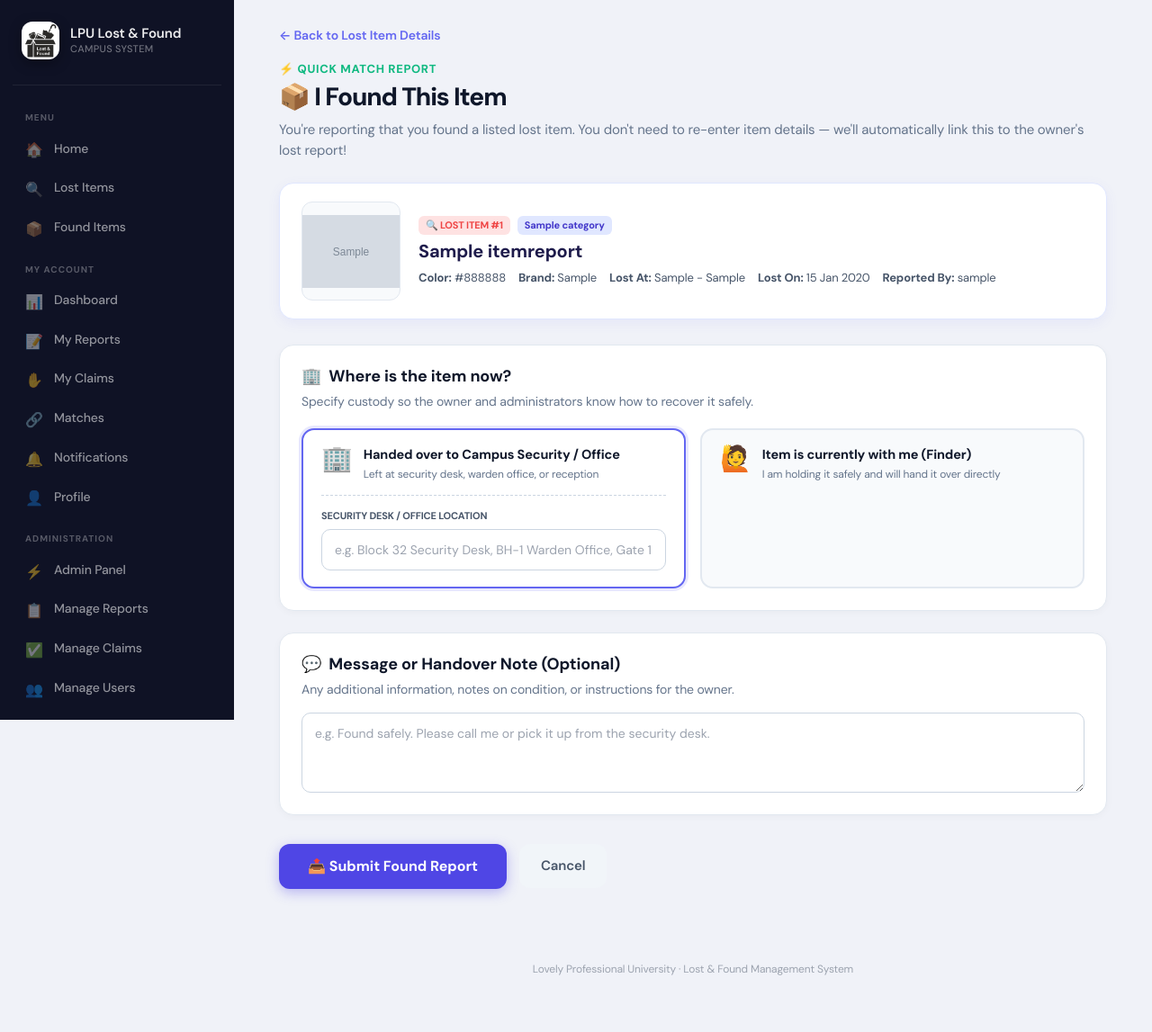
After one commit to rishabhydv23/Lost-And-Found-Management, a Django app: page /items/1/found/ in a window 1280 px wide. The commit adds this page. Shown: the whole page at 90% size. Run offline with Django 5.2, Linux system fonts and the light colour scheme; a user stored in the database is signed in; tables that the repository leaves empty hold one stand-in row (values such as "Sample post"); grey boxes marked "Sample" are stand-in pictures.

Commit message:
feat: implement core lost and found reporting, models, views, and templates

```diff
--- a/lost_found/forms.py
+++ b/lost_found/forms.py
@@ -17,6 +17,7 @@ class ItemReportForm(forms.ModelForm):
             'location_details': forms.TextInput(attrs={'placeholder': 'e.g. In front of 25 block, Room 302, Bench near lawn'}),
             'identifying_details': forms.Textarea(attrs={'rows': 3, 'placeholder': 'Name tags, stickers, scratches, serial numbers. Keep one detail private so you can verify the real owner.'}),
             'custody': forms.TextInput(attrs={'placeholder': 'e.g. Security desk, Block 32 or kept with me'}),
+            'finder_phone': forms.TextInput(attrs={'placeholder': 'e.g. +91 98765 43210', 'class': 'form-control'}),
             'date_occurrence': forms.DateInput(attrs={'type': 'date'}),
             'approximate_time': forms.TimeInput(attrs={'type': 'time'}),
         }
--- a/lost_found/models.py
+++ b/lost_found/models.py
@@ -59,6 +59,7 @@ class ItemReport(models.Model):
     campus_location = models.ForeignKey(CampusLocation, on_delete=models.PROTECT, related_name='item_reports')
     location_details = models.CharField(max_length=150, blank=True, verbose_name="Specific spot / Landmark", help_text="e.g. In front of 25 block, Room 302, Bench near lawn")
     custody = models.CharField(max_length=100, blank=True)
+    finder_phone = models.CharField(max_length=20, blank=True, verbose_name="Finder Phone Number", help_text="Contact number if item is kept with finder")
     identifying_details = models.TextField(blank=True)
     status = models.CharField(max_length=10, choices=Status.choices, default=Status.PENDING)
     created_at = models.DateTimeField(auto_now_add=True)
--- a/lost_found/urls.py
+++ b/lost_found/urls.py
@@ -6,6 +6,7 @@ urlpatterns = [
     path('lost/new/', views.report_item, {'report_type': 'lost'}, name='report_lost'),
     path('found/new/', views.report_item, {'report_type': 'found'}, name='report_found'),
     path('<int:pk>/', views.item_detail, name='item_detail'),
+    path('<int:pk>/found/', views.report_found_for_lost_item, name='report_found_for_item'),
     path('<int:pk>/edit/', views.edit_report, name='edit_report'),
     path('mine/', views.my_reports, name='my_reports'),
     path('matches/', views.matches, name='potential_matches'),
--- a/lost_found/views.py
+++ b/lost_found/views.py
@@ -1,7 +1,9 @@
+import datetime
 from django.contrib import messages
 from django.contrib.auth.decorators import login_required
 from django.core.paginator import Paginator
 from django.shortcuts import get_object_or_404, redirect, render
+from notifications.models import Notification
 from .forms import ItemReportForm
 from .matching import run_matching
 from .models import Category, CampusLocation, ItemReport, ItemImage, PotentialMatch
@@ -50,6 +52,10 @@ def item_detail(request, pk):
 def report_item(request, report_type):
     if report_type not in ('lost', 'found'):
         return redirect('browse')
+    match_hint = request.GET.get('match_hint')
+    if match_hint and report_type == 'found':
+        return redirect('report_found_for_item', pk=match_hint)
+
     canonical_type = 'LOST' if report_type == 'lost' else 'FOUND'
     if request.method == 'POST':
         form = ItemReportForm(request.POST, request.FILES)
@@ -60,8 +66,13 @@ def report_item(request, report_type):
             item.save()
             for uploaded in request.FILES.getlist('images'):
                 ItemImage.objects.create(report=item, image=uploaded)
-            messages.success(request, f'Your {report_type} item report has been submitted for review.')
-            return redirect('my_reports')
+
+            # Trigger candidate matching against existing opposite reports
+            run_matching(item)
+
+            messages.success(request, f'🎉 Your {report_type} item report has been submitted successfully!')
+            # Redirect to item detail page so user does not loop back to the report form
+            return redirect('item_detail', pk=item.pk)
         else:
             messages.error(request, 'Please correct the highlighted errors in the form.')
     else:
@@ -69,6 +80,80 @@ def report_item(request, report_type):
     return render(request, 'lost_found/report.html', {
         'form': form,
         'report_type': canonical_type,
+    })
+
+
+@login_required
+def report_found_for_lost_item(request, pk):
+    lost_item = get_object_or_404(ItemReport, pk=pk, report_type='LOST')
+
+    if request.method == 'POST':
+        custody_choice = request.POST.get('custody_choice', 'security')
+        sec_office = request.POST.get('security_office_name', '').strip()
+        phone = request.POST.get('finder_phone', '').strip()
+        location_id = request.POST.get('campus_location')
+        location_details = request.POST.get('location_details', '').strip()
+        date_occurrence = request.POST.get('date_occurrence') or datetime.date.today().isoformat()
+        notes = request.POST.get('notes', '').strip()
+
+        if custody_choice == 'finder':
+            phone_str = f" ({phone})" if phone else ""
+            custody = f"With Finder{phone_str}"
+            finder_phone = phone
+            if phone and hasattr(request.user, 'profile') and not request.user.profile.phone:
+                request.user.profile.phone = phone
+                request.user.profile.save(update_fields=['phone'])
+        else:
+            sec_str = f": {sec_office}" if sec_office else ""
+            custody = f"Security Office{sec_str}"
+            finder_phone = ''
+
+        campus_loc = None
+        if location_id:
+            campus_loc = CampusLocation.objects.filter(pk=location_id).first()
+        if not campus_loc:
+            campus_loc = lost_item.campus_location
+
+        found_item = ItemReport.objects.create(
+            user=request.user,
+            report_type='FOUND',
+            item_name=lost_item.item_name,
+            category=lost_item.category,
+            campus_location=campus_loc,
+            location_details=location_details or lost_item.location_details,
+            date_occurrence=date_occurrence,
+            color=lost_item.color,
+            brand=lost_item.brand,
+            description=notes or f"Reported as found for lost report #{lost_item.pk} ({lost_item.item_name}).",
+            custody=custody,
+            finder_phone=finder_phone,
+            status='PENDING',
+        )
+
+        for uploaded in request.FILES.getlist('images'):
+            ItemImage.objects.create(report=found_item, image=uploaded)
+
+        # Directly link PotentialMatch between this lost item and the newly created found item
+        PotentialMatch.objects.get_or_create(
+            lost_report=lost_item,
+            found_report=found_item,
+            defaults={'score': 98}
+        )
+
+        # Notify the owner of the lost item
+        Notification.objects.create(
+            recipient=lost_item.user,
+            notification_type='MATCH',
+            message=f"🎉 Someone reported finding your lost item: {lost_item.item_name}!"
+        )
+
+        messages.success(request, f"🎉 Thank you for reporting! Your found report has been created and linked to {lost_item.user.username}'s lost item ({lost_item.item_name}).")
+        return redirect('item_detail', pk=found_item.pk)
+
+    default_phone = getattr(request.user.profile, 'phone', '') if hasattr(request.user, 'profile') else ''
+    return render(request, 'lost_found/report_found_for_item.html', {
+        'lost_item': lost_item,
+        'default_phone': default_phone,
     })
 
 
@@ -85,8 +170,8 @@ def edit_report(request, pk):
         form = ItemReportForm(request.POST, request.FILES, instance=item)
         if form.is_valid():
             form.save()
-            messages.success(request, 'Report updated.')
-            return redirect('my_reports')
+            messages.success(request, 'Report updated successfully.')
+            return redirect('item_detail', pk=item.pk)
     else:
         form = ItemReportForm(instance=item)
     return render(request, 'lost_found/report.html', {
--- a/templates/dashboard/admin.html
+++ b/templates/dashboard/admin.html
@@ -301,6 +301,11 @@
               <div class="detail-drawer-field">
                 <label>Custody / Current Location</label>
                 <p>{{ report.custody|default:"With reporter" }}</p>
+                {% if report.finder_phone %}
+                  <p style="color:#16a34a;font-weight:700;font-size:13px;margin-top:4px;">
+                    📞 Finder Phone: <a href="tel:{{ report.finder_phone }}" style="color:#16a34a;">{{ report.finder_phone }}</a>
+                  </p>
+                {% endif %}
               </div>
               <div class="detail-drawer-field">
                 <label>Specific Spot / Custom Location</label>
--- /dev/null
+++ b/templates/lost_found/report_found_for_item.html
@@ -0,0 +1,264 @@
+{% extends 'base.html' %}
+{% block title %}Report Found Item — {{ lost_item.item_name }} — LPU Lost & Found{% endblock %}
+
+{% block content %}
+<div class="report-found-container" style="max-width: 920px; margin: 0 auto; padding-bottom: 60px;">
+
+  <!-- Breadcrumb & Back -->
+  <div style="margin-bottom: 16px;">
+    <a href="{% url 'item_detail' lost_item.pk %}" style="color: #6366f1; text-decoration: none; font-weight: 600; font-size: 14px; display: inline-flex; align-items: center; gap: 6px;">
+      ← Back to Lost Item Details
+    </a>
+  </div>
+
+  <!-- Page Header -->
+  <div class="page-header" style="margin-bottom: 24px;">
+    <div class="page-header-info">
+      <p class="eyebrow" style="color: #10b981; font-weight: 700; font-size: 13px; text-transform: uppercase; letter-spacing: 0.05em; margin-bottom: 4px;">
+        ⚡ Quick Match Report
+      </p>
+      <h1 style="font-size: 28px; font-weight: 800; color: #0f172a; margin: 0 0 8px 0;">
+        📦 I Found This Item
+      </h1>
+      <p style="color: #64748b; font-size: 15px; margin: 0;">
+        You're reporting that you found a listed lost item. You don't need to re-enter item details — we'll automatically link this to the owner's lost report!
+      </p>
+    </div>
+  </div>
+
+  <!-- Lost Item Summary Card -->
+  <div class="lost-reference-card" style="background: #ffffff; border: 1.5px solid #e0e7ff; border-radius: 16px; padding: 20px 24px; margin-bottom: 28px; box-shadow: 0 4px 14px rgba(99, 102, 241, 0.08); display: flex; gap: 20px; align-items: center; flex-wrap: wrap;">
+    <div style="width: 110px; height: 110px; border-radius: 12px; background: #f8fafc; border: 1px solid #e2e8f0; display: flex; align-items: center; justify-content: center; overflow: hidden; flex-shrink: 0;">
+      {% if lost_item.images.first %}
+        <img src="{{ lost_item.images.first.image.url }}" alt="{{ lost_item.item_name }}" style="max-width: 100%; max-height: 100%; object-fit: contain;">
+      {% else %}
+        <span style="font-size: 44px;">📦</span>
+      {% endif %}
+    </div>
+
+    <div style="flex: 1; min-width: 260px;">
+      <div style="display: flex; gap: 8px; align-items: center; margin-bottom: 6px; flex-wrap: wrap;">
+        <span style="background: #fee2e2; color: #ef4444; font-size: 11px; font-weight: 700; padding: 2px 8px; border-radius: 6px; text-transform: uppercase;">
+          🔍 Lost Item #{{ lost_item.pk }}
+        </span>
+        <span style="background: #e0e7ff; color: #4338ca; font-size: 11px; font-weight: 700; padding: 2px 8px; border-radius: 6px;">
+          {{ lost_item.category.name }}
+        </span>
+      </div>
+      <h3 style="margin: 0 0 8px 0; font-size: 20px; font-weight: 700; color: #1e1b4b;">
+        {{ lost_item.item_name }}
+      </h3>
+      <div style="display: flex; flex-wrap: wrap; gap: 14px; font-size: 13px; color: #475569;">
+        <span><strong>Color:</strong> {{ lost_item.color }}</span>
+        {% if lost_item.brand %}<span><strong>Brand:</strong> {{ lost_item.brand }}</span>{% endif %}
+        <span><strong>Lost At:</strong> {{ lost_item.campus_location }}</span>
+        <span><strong>Lost On:</strong> {{ lost_item.date_occurrence|date:"d M Y" }}</span>
+        <span><strong>Reported By:</strong> {{ lost_item.user.username }}</span>
+      </div>
+    </div>
+  </div>
+
+  <!-- Form -->
+  <form method="post" enctype="multipart/form-data" class="quick-found-form" style="display: flex; flex-direction: column; gap: 24px;">
+    {% csrf_token %}
+
+    <!-- 1. CUSTODY SELECTION (Exact match to requested UI) -->
+    <div class="form-section-card" style="background: #fff; border: 1px solid #e2e8f0; border-radius: 16px; padding: 24px; box-shadow: 0 2px 8px rgba(0,0,0,0.03);">
+      <h2 style="font-size: 18px; font-weight: 700; color: #0f172a; margin: 0 0 6px 0; display: flex; align-items: center; gap: 8px;">
+        <span>🏢</span> Where is the item now?
+      </h2>
+      <p style="color: #64748b; font-size: 14px; margin: 0 0 18px 0;">
+        Specify custody so the owner and administrators know how to recover it safely.
+      </p>
+
+      <input type="hidden" name="custody_choice" id="custodyChoiceInput" value="security">
+
+      <div class="custody-choice-grid">
+        <!-- Option 1: Security Desk -->
+        <div class="custody-card active" id="custodyCardSecurity" onclick="setCustodyChoice('security')">
+          <div class="custody-card-header">
+            <span class="custody-card-icon">🏢</span>
+            <div class="custody-card-info">
+              <strong>Handed over to Campus Security / Office</strong>
+              <small>Left at security desk, warden office, or reception</small>
+            </div>
+          </div>
+          <div class="custody-extra-field" id="custodySecurityBlock">
+            <label for="security_office_name">Security Desk / Office Location</label>
+            <input type="text"
+                   id="security_office_name"
+                   name="security_office_name"
+                   class="form-control"
+                   placeholder="e.g. Block 32 Security Desk, BH-1 Warden Office, Gate 1">
+          </div>
+        </div>
+
+        <!-- Option 2: Finder Phone -->
+        <div class="custody-card" id="custodyCardFinder" onclick="setCustodyChoice('finder')">
+          <div class="custody-card-header">
+            <span class="custody-card-icon">🙋</span>
+            <div class="custody-card-info">
+              <strong>Item is currently with me (Finder)</strong>
+              <small>I am holding it safely and will hand it over directly</small>
+            </div>
+          </div>
+          <div class="custody-extra-field" id="custodyFinderBlock" style="display:none;">
+            <label for="id_finder_phone">
+              Your Phone Number / WhatsApp <span style="color:#ef4444;">*</span>
+            </label>
+            <div style="position:relative;display:flex;align-items:center;">
+              <span style="position:absolute;left:14px;color:#94a3b8;font-size:15px;pointer-events:none;">📞</span>
+              <input type="tel"
+                     id="id_finder_phone"
+                     name="finder_phone"
+                     class="form-control"
+                     style="padding-left:40px;"
+                     placeholder="e.g. +91 98765 43210"
+                     value="{{ default_phone }}">
+            </div>
+            <small class="text-muted" style="display:block;margin-top:6px;font-size:12px;color:#64748b;">
+              The verified owner or campus security will contact you on this number to arrange collection.
+            </small>
+          </div>
+        </div>
+      </div>
+    </div>
+
+    <!-- NOTES / MESSAGE FOR OWNER (Optional) -->
+    <div class="form-section-card" style="background: #fff; border: 1px solid #e2e8f0; border-radius: 16px; padding: 24px; box-shadow: 0 2px 8px rgba(0,0,0,0.03);">
+      <h2 style="font-size: 18px; font-weight: 700; color: #0f172a; margin: 0 0 6px 0; display: flex; align-items: center; gap: 8px;">
+        <span>💬</span> Message or Handover Note (Optional)
+      </h2>
+      <p style="color: #64748b; font-size: 14px; margin: 0 0 14px 0;">
+        Any additional information, notes on condition, or instructions for the owner.
+      </p>
+      <textarea id="notes" name="notes" rows="3" class="form-control"
+                placeholder="e.g. Found safely. Please call me or pick it up from the security desk."
+                style="width: 100%; padding: 12px 14px; border-radius: 10px; border: 1.5px solid #cbd5e1; font-size: 14px;"></textarea>
+    </div>
+
+    <!-- ACTION BUTTONS -->
+    <div style="display: flex; gap: 14px; align-items: center; margin-top: 8px; flex-wrap: wrap;">
+      <button type="submit" class="btn" style="background: #4f46e5; color: #fff; font-weight: 700; font-size: 16px; padding: 14px 32px; border-radius: 12px; border: none; cursor: pointer; display: inline-flex; align-items: center; gap: 8px; box-shadow: 0 4px 14px rgba(79, 70, 229, 0.35); transition: all 0.2s;">
+        📤 Submit Found Report
+      </button>
+      <a href="{% url 'item_detail' lost_item.pk %}" class="btn" style="background: #f1f5f9; color: #475569; font-weight: 600; font-size: 15px; padding: 14px 24px; border-radius: 12px; text-decoration: none;">
+        Cancel
+      </a>
+    </div>
+
+  </form>
+</div>
+
+<style>
+.custody-choice-grid {
+  display: grid;
+  grid-template-columns: 1fr 1fr;
+  gap: 16px;
+  margin-top: 10px;
+}
+.custody-card {
+  border: 2px solid #e2e8f0;
+  border-radius: 14px;
+  background: #f8fafc;
+  padding: 18px 20px;
+  cursor: pointer;
+  transition: all 0.2s ease;
+  display: flex;
+  flex-direction: column;
+}
+.custody-card:hover {
+  border-color: #cbd5e1;
+  background: #f1f5f9;
+}
+.custody-card.active {
+  border-color: #6366f1;
+  background: #ffffff;
+  box-shadow: 0 0 0 3px rgba(99, 102, 241, 0.15);
+}
+.custody-card-header {
+  display: flex;
+  align-items: flex-start;
+  gap: 12px;
+}
+.custody-card-icon {
+  font-size: 28px;
+  flex-shrink: 0;
+  line-height: 1;
+}
+.custody-card-info {
+  display: flex;
+  flex-direction: column;
+}
+.custody-card-info strong {
+  font-size: 14.5px;
+  color: #0f172a;
+  line-height: 1.3;
+}
+.custody-card-info small {
+  font-size: 12px;
+  color: #64748b;
+  margin-top: 3px;
+}
+.custody-extra-field {
+  margin-top: 14px;
+  padding-top: 14px;
+  border-top: 1px dashed #cbd5e1;
+}
+.custody-extra-field label {
+  font-size: 11px;
+  font-weight: 700;
+  text-transform: uppercase;
+  color: #475569;
+  margin-bottom: 6px;
+  display: block;
+}
+.custody-extra-field input {
+  width: 100%;
+  padding: 10px 14px;
+  border-radius: 10px;
+  border: 1.5px solid #cbd5e1;
+  font-size: 14px;
+}
+.custody-extra-field input:focus {
+  border-color: #6366f1;
+  outline: none;
+  box-shadow: 0 0 0 3px rgba(99, 102, 241, 0.15);
+}
+@media (max-width: 720px) {
+  .custody-choice-grid { grid-template-columns: 1fr; }
+}
+</style>
+
+<script>
+function setCustodyChoice(choice) {
+  const choiceInput = document.getElementById('custodyChoiceInput');
+  if (choiceInput) choiceInput.value = choice;
+
+  const cardSec = document.getElementById('custodyCardSecurity');
+  const cardFin = document.getElementById('custodyCardFinder');
+  const blockSec = document.getElementById('custodySecurityBlock');
+  const blockFin = document.getElementById('custodyFinderBlock');
+  const phoneInput = document.getElementById('id_finder_phone');
+
+  if (choice === 'finder') {
+    if (cardSec) cardSec.classList.remove('active');
+    if (cardFin) cardFin.classList.add('active');
+    if (blockSec) blockSec.style.display = 'none';
+    if (blockFin) {
+      blockFin.style.display = 'block';
+      if (phoneInput) {
+        phoneInput.required = true;
+        if (!phoneInput.value) phoneInput.focus();
+      }
+    }
+  } else {
+    if (cardFin) cardFin.classList.remove('active');
+    if (cardSec) cardSec.classList.add('active');
+    if (blockFin) blockFin.style.display = 'none';
+    if (blockSec) blockSec.style.display = 'block';
+    if (phoneInput) phoneInput.required = false;
+  }
+}
+</script>
+{% endblock %}
```
Also changed, not shown: templates/lost_found/browse.html (+10 -3 lines), templates/lost_found/detail.html (+8 -2 lines), templates/lost_found/report.html (+4 -3 lines), lost_found/migrations/0003_itemreport_finder_phone.py (added).
